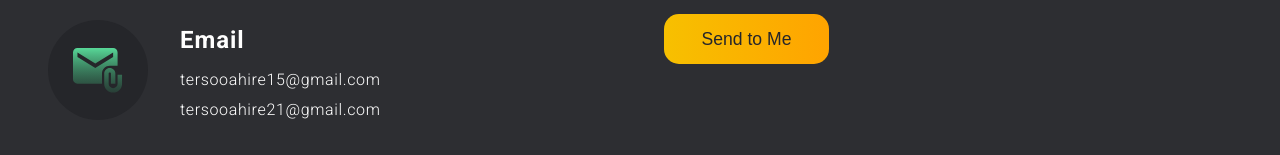
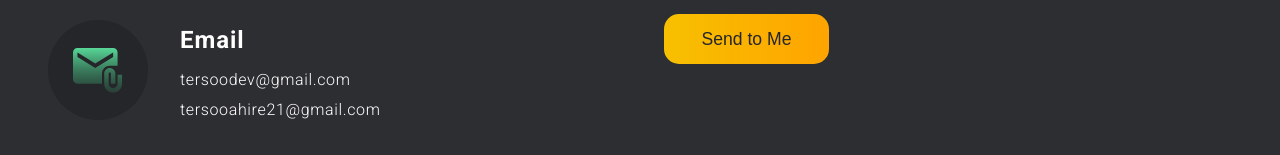
Before and after one commit to tersoo-ahire/Portfolio, a React (Vite) app in the folder project/: page /contact in a window 1280 px wide. Shown: the part 532-687 px from the top of the page. Built offline with nearby package versions, Linux system fonts and the light colour scheme.

Commit message:
made changes to content page content

```diff
--- a/project/src/pages/Contact.jsx
+++ b/project/src/pages/Contact.jsx
@@ -78,7 +78,7 @@ function Contact(){
                         </div>
                         <div>
                             <p className="contact-title">Email</p>
-                            <p className="contact-detail">tersooahire15@gmail.com</p>
+                            <p className="contact-detail">tersoodev@gmail.com</p>
                             <p className="contact-detail">tersooahire21@gmail.com</p>
                         </div>
                     </div>
```
